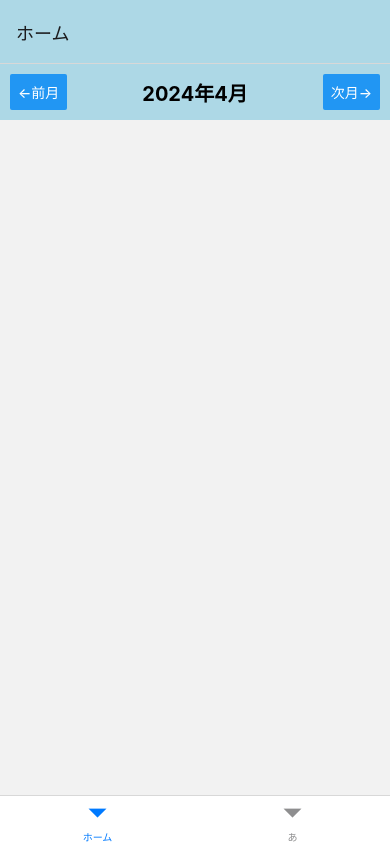
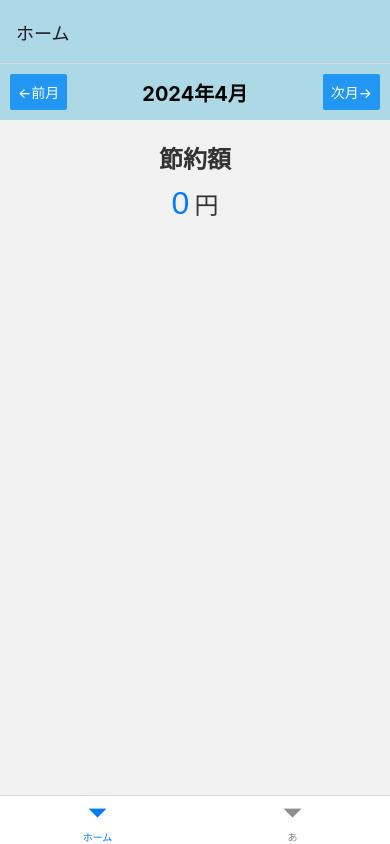
Before and after one commit to AmorSachimai/setsuyaku-app, a React Native app: screen / in a window 390 px wide. Built offline with nearby package versions, Linux system fonts and the light colour scheme.

Commit message:
バランスを作りました

```diff
--- a/components/Balance.js
+++ b/components/Balance.js
@@ -1,19 +1,47 @@
 import React from "react";
-import { View, Button, Text, StyleSheet } from "react-native";
-
+import { View, Text, StyleSheet } from "react-native";
 
 export const Balance = ({ saveTotal }) => {
-
   const balance = saveTotal;
 
   return (
-    <View>
-      <Text>残高</Text>
-      <View>
-        {Number(balance).toLocaleString()}
-        <Text> 円</Text>
+    <View style={styles.container}>
+      <Text style={styles.title}>節約額</Text>
+      <View style={styles.balanceContainer}>
+        <Text style={styles.balanceText}>
+          {new Intl.NumberFormat().format(balance)}
+        </Text>
+        <Text style={styles.currency}>円</Text>
       </View>
     </View>
   );
 };
-//
+
+const styles = StyleSheet.create({
+  container: {
+    alignItems: "center",
+    marginTop: 20,
+  },
+  title: {
+    fontSize: 24,
+    fontWeight: "bold",
+    marginBottom: 10,
+    color: "#333",
+    fontFamily: "Arial",
+  },
+  balanceContainer: {
+    flexDirection: "row",
+    alignItems: "center",
+  },
+  balanceText: {
+    fontSize: 32,
+    marginRight: 5,
+    color: "#007bff",
+    fontFamily: "Arial",
+  },
+  currency: {
+    fontSize: 24,
+    color: "#333",
+    fontFamily: "Arial",
+  },
+});
--- a/components/Home.js
+++ b/components/Home.js
@@ -5,7 +5,8 @@ import React, { useState, useContext, useEffect } from "react";
 import { StyleSheet, Text, View } from "react-native";
 import { totalCalc } from "./TotalSave";
 //import { AuthContext } from "../auth/AuthProvider";
-
+import firebase from "firebase/app";
+import "firebase/firestore";
 
 function Home() {
   const [date, setDate] = useState(new Date());
@@ -16,6 +17,21 @@ function Home() {
   //const [type, setType] = useState("inc");
 
   // const { currentUser } = useContext(AuthContext);
+
+
+
+
+    // useEffect(() => {
+    //   getSaveData();
+
+    // }, []);
+
+    // useEffect(() => {
+    //   getSaveData();
+
+    // }, [date]);
+
+
 
   //for Header
   const setPrevMonth = () => {
@@ -48,22 +64,22 @@ function Home() {
   const thisMonth = today.getMonth() + 1;
 
   // //for balance
-  const getSaveData = () => {
-    const saveData = db.collection("SaveItems");
-    saveData
-      //.where ("uid","==", currentUser.uid )
-      .orderBy("date")
-      .startAt(startOfMonth(date))
-      .endAt(endOfMonth(date))
-      .onSnapshot((query)=>{
-        const saveItems = [];
-          query.forEach((doc) =>
-          saveItems.push({ ...doc.data(), docId: doc.id
-          })
-        )
-          setsaveItems(saveItems);
-      });
-  };
+  // const getSaveData = () => {
+  //   const saveData = db.collection("SaveItems");
+  //   saveData
+  //     //.where ("uid","==", currentUser.uid )
+  //     .orderBy("date")
+  //     .startAt(startOfMonth(date))
+  //     .endAt(endOfMonth(date))
+  //     .onSnapshot((query)=>{
+  //       const saveItems = [];
+  //         query.forEach((doc) =>
+  //         saveItems.push({ ...doc.data(), docId: doc.id
+  //         })
+  //       )
+  //         setsaveItems(saveItems);
+  //     });
+  // };
   // //firebase IncomeData
   // const getIncomeData = () => {
   //   const incomeData = db.collection("incomeItems");
@@ -153,9 +169,9 @@ function Home() {
           setPrevMonth={setPrevMonth}
           setNextMonth={setNextMonth}
         />
-        {/* <Balance
-        saveTotal={saveTotal}
-        />  */}
+        <Balance
+          saveTotal={saveTotal}
+        />
       </View>
     </View>
   );
```
Also changed, not shown: 1 other file (tests, documents, lock files or other folders).
